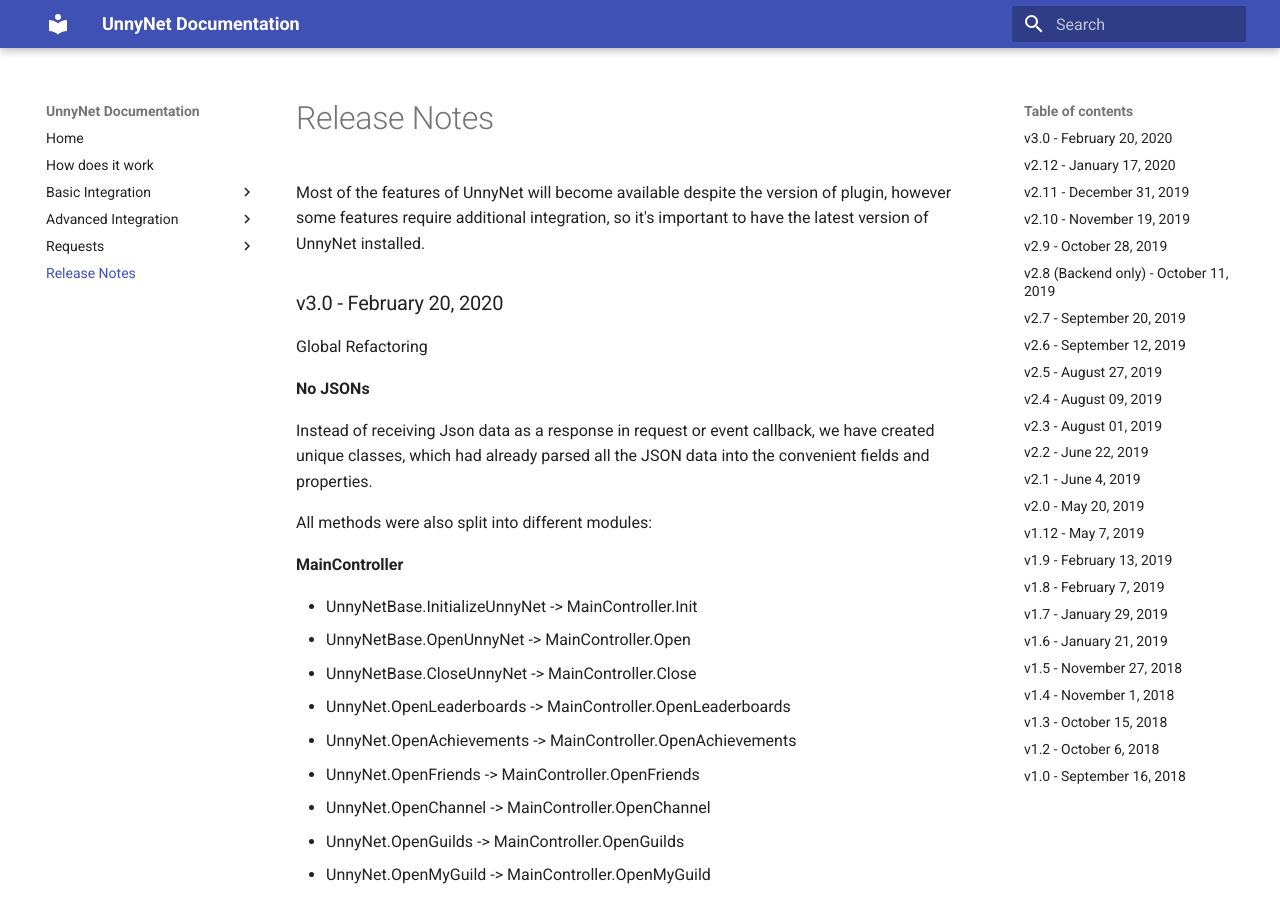
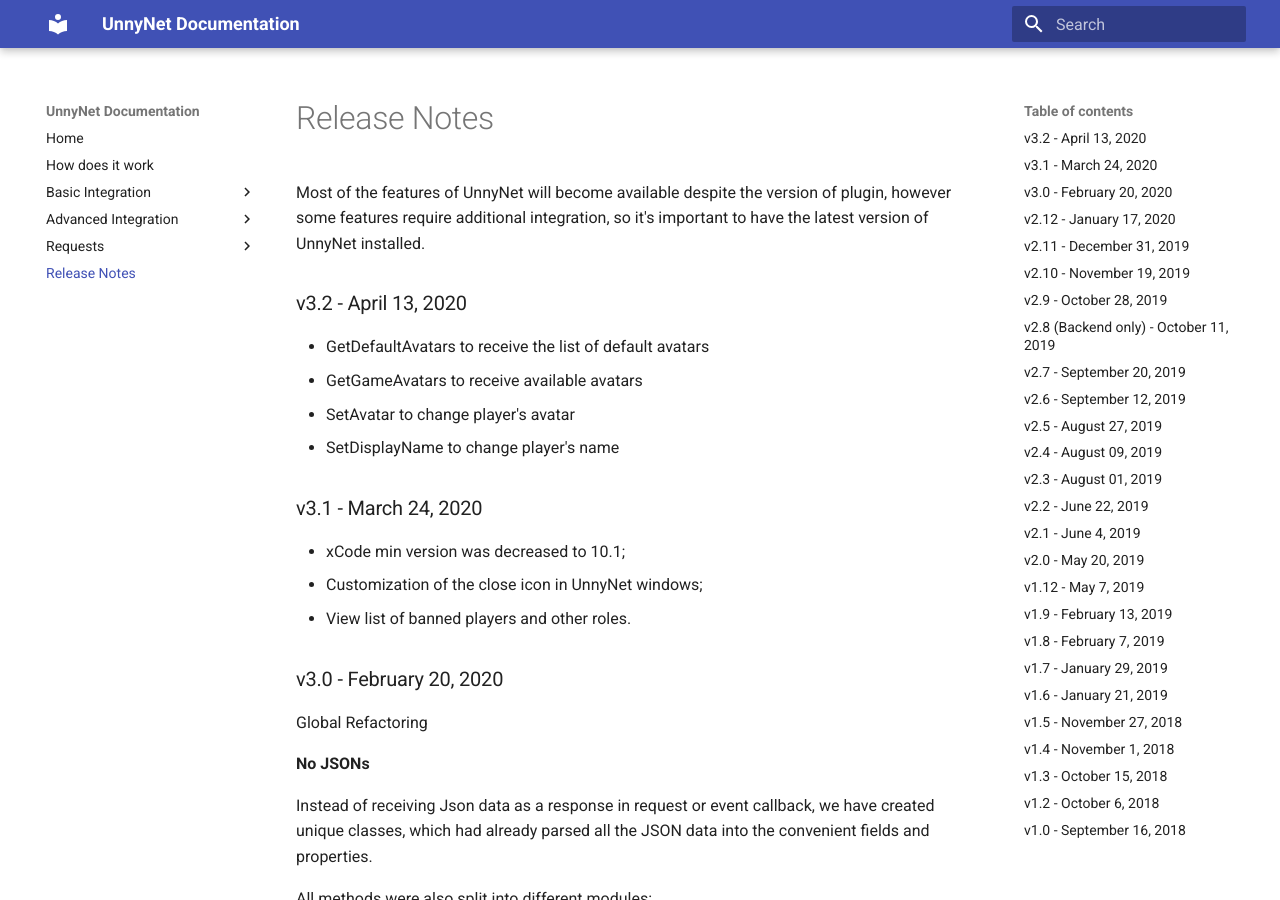
Before and after one commit to unnynet/unnynet-docs, an MkDocs documentation site: the page built from docs/release_notes.md, in a window 1280 px wide and 900 px high. Built offline with MkDocs 1.6.1 and Material for MkDocs 9.7.7, drawn with Linux system fonts in a browser that asks for light colours.

Commit message:
set/get avatar and display name

```diff
--- a/docs/release_notes.md
+++ b/docs/release_notes.md
@@ -1,6 +1,19 @@
 # Release Notes
 
 Most of the features of UnnyNet will become available despite the version of plugin, however some features require additional integration, so it's important to have the latest version of UnnyNet installed.
+
+### v3.2 - April 13, 2020
+* GetDefaultAvatars to receive the list of default avatars
+* GetGameAvatars to receive available avatars
+* SetAvatar to change player's avatar
+* SetDisplayName to change player's name
+
+
+### v3.1 - March 24, 2020
+* xCode min version was decreased to 10.1;
+* Customization of the close icon in UnnyNet windows;
+* View list of banned players and other roles.
+
 
 ### v3.0 - February 20, 2020
 Global Refactoring
--- a/mkdocs.yml
+++ b/mkdocs.yml
@@ -28,6 +28,7 @@
     - Advanced Integration:
       - Leaderboards: advanced/leaderboards.md
       - Achievements: advanced/achievements.md
+      - Achievements: advanced/user.md
       - Real-time Chat: advanced/chat.md
       - Chat Popup: advanced/chat_popup.md
       - Private Channels: advanced/private_channels.md
```
Also changed, not shown: docs/advanced/user.md (added, +80 -0 lines), docs/requests/get_api.md (+0 -15 lines).
